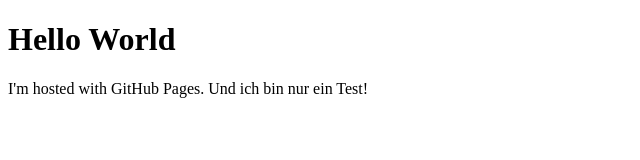
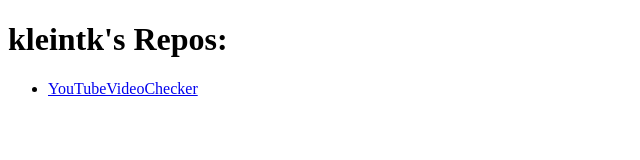
Before and after one commit to kleintk/kleintk.github.io, a plain HTML site: page index.html in a window 1280 px wide. Shown: the whole page, without its empty margins (0-640 px from the left). Drawn offline with Linux system fonts and the light colour scheme.

Commit message:
zweite index.html

```diff
--- a/index.html
+++ b/index.html
@@ -1,7 +1,7 @@
 <!DOCTYPE html>
 <html>
 <body>
-<h1>Hello World</h1>
-<p>I'm hosted with GitHub Pages. Und ich bin nur ein Test!</p>
+<h1>kleintk's Repos:</h1>
+<p><ul><li><a href="https://kleintk.github.io/YouTubeVideoChecker/">YouTubeVideoChecker</a></li></ul></p>
 </body>
 </html>
```
